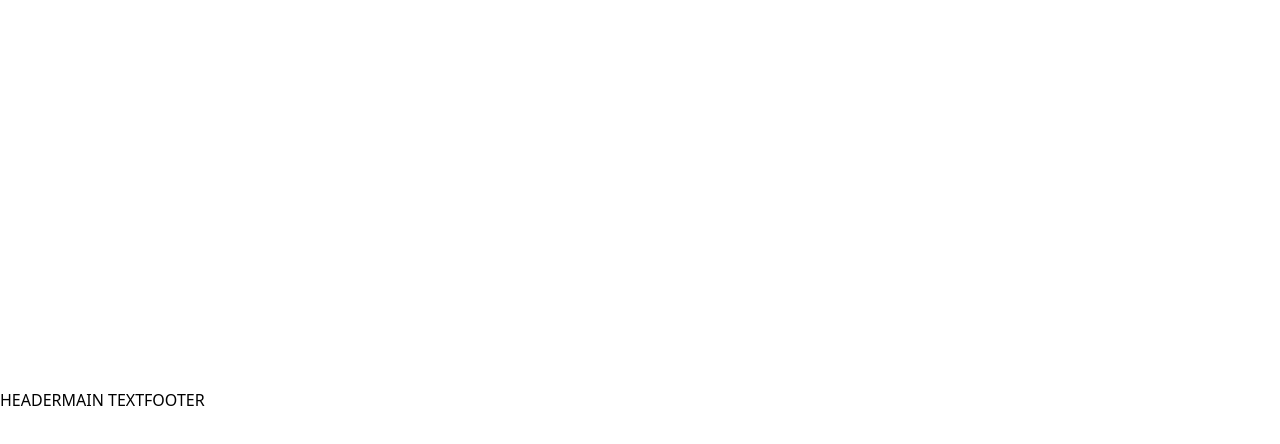
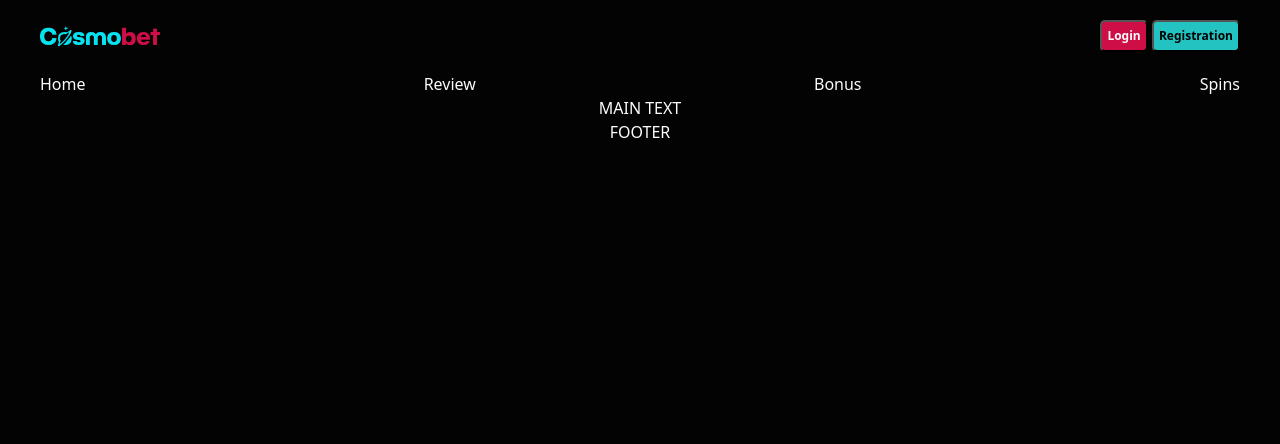
Before and after one commit to ihorborys/cosmobet-casino, a website built with Vite: page src/index.html in a window 1280 px wide. Built offline with nearby package versions, Linux system fonts and the light colour scheme.

Commit message:
Added header

```diff
--- a/src/css/base/base.css
+++ b/src/css/base/base.css
@@ -12,9 +12,12 @@
 body {
   margin: 0;
   display: flex;
-    place-items: center;
+  flex-direction: column;
+  /*justify-content: center;*/
+  align-items: center;
+  padding: 20px 40px;
   min-width: 320px;
   min-height: 100vh;
-    background-color: #fff;
-    color: #000;
+  background-color: var(--black);
+  color: var(--text);
 }
--- a/src/css/base/variables.css
+++ b/src/css/base/variables.css
@@ -1,18 +1,19 @@
 :root {
   /* Colors */
   --black: #030303;
+  --text: #fdfcfd;
   --lucky-point: #25196b;
   --dodger-blue: #108ffe;
   --golden-sand: #f3d678;
-    --hint-of-red: #fdfcfd;
   --boulder: #797979;
-    --crimson: #ca0f47;
+  --red: #cd0e47;
   --cyan-aqua: #03fcfe;
   --cioccolato: #5d370e;
   --electric-violet: #7a0bd6;
   --cinder: #09090f;
   --oriental-pink: #c7988c;
   --scooter: #31accc;
+  --cyan: #22c3c1;
   --govermor-bay: #473eb3;
   --congo-brown: #5c3f41;
   --gigas: #3d349a;
--- a/src/css/components/header.css
+++ b/src/css/components/header.css
@@ -0,0 +1,47 @@
+.header {
+  width: 100%;
+}
+
+.header__logo_log_reg {
+  display: flex;
+  justify-content: space-between;
+  align-items: center;
+  margin-bottom: 20px;
+}
+
+.header__log_button, .header__reg_button {
+  font-size: 12px;
+  font-weight: bold;
+  border-radius: 5px;
+  padding: 5px;
+  cursor: pointer;
+  transition: opacity 0.2s ease-in-out;
+}
+
+
+.header__log_button:hover, .header__reg_button:hover {
+  opacity: 0.9;
+}
+
+.header__log_button {
+  background-color: var(--red);
+  color: var(--text);
+}
+
+.header__reg_button {
+  background-color: var(--cyan);
+}
+
+.header__nav_list {
+  display: flex;
+  justify-content: space-between;
+  align-items: center;
+}
+
+.header__nav_link {
+  transition: color 0.2s ease-in-out;
+}
+
+.header__nav_link:hover {
+  color: var(--cyan);
+}
--- a/src/partials/header.html
+++ b/src/partials/header.html
@@ -1,7 +1,34 @@
 <header class="header">
   <div class="header__container container">
-    <nav class="nav">
-      <div>HEADER</div>
-    </nav>
+    <div class="header__wrapper">
+      <div class="header__logo_log_reg">
+        <div class="header__logo">
+          <a href="index.html">
+            <img alt="Cosmobet Logo" src="../img/logo.png" width="120" />
+          </a>
+        </div>
+        <div class="header__log_reg">
+          <button class="header__log_button" type="button">Login</button>
+          <button class="header__reg_button" type="button">Registration</button>
+        </div>
+      </div>
+      <nav class="header__nav">
+        <!-- Navigation menu, visible only on desktop -->
+        <ul class="header__nav_list">
+          <li>
+            <a class="header__nav_link" href="#">Home</a>
+          </li>
+          <li>
+            <a class="header__nav_link" href="#">Review</a>
+          </li>
+          <li>
+            <a class="header__nav_link" href="#">Bonus</a>
+          </li>
+          <li>
+            <a class="header__nav_link" href="#">Spins</a>
+          </li>
+        </ul>
+      </nav>
+    </div>
   </div>
 </header>
```
Also changed, not shown: src/img/logo.png (added), src/img/logo.svg (deleted), src/img/sprite.svg (deleted). Lines whose indentation alone changed are shown as unchanged.
